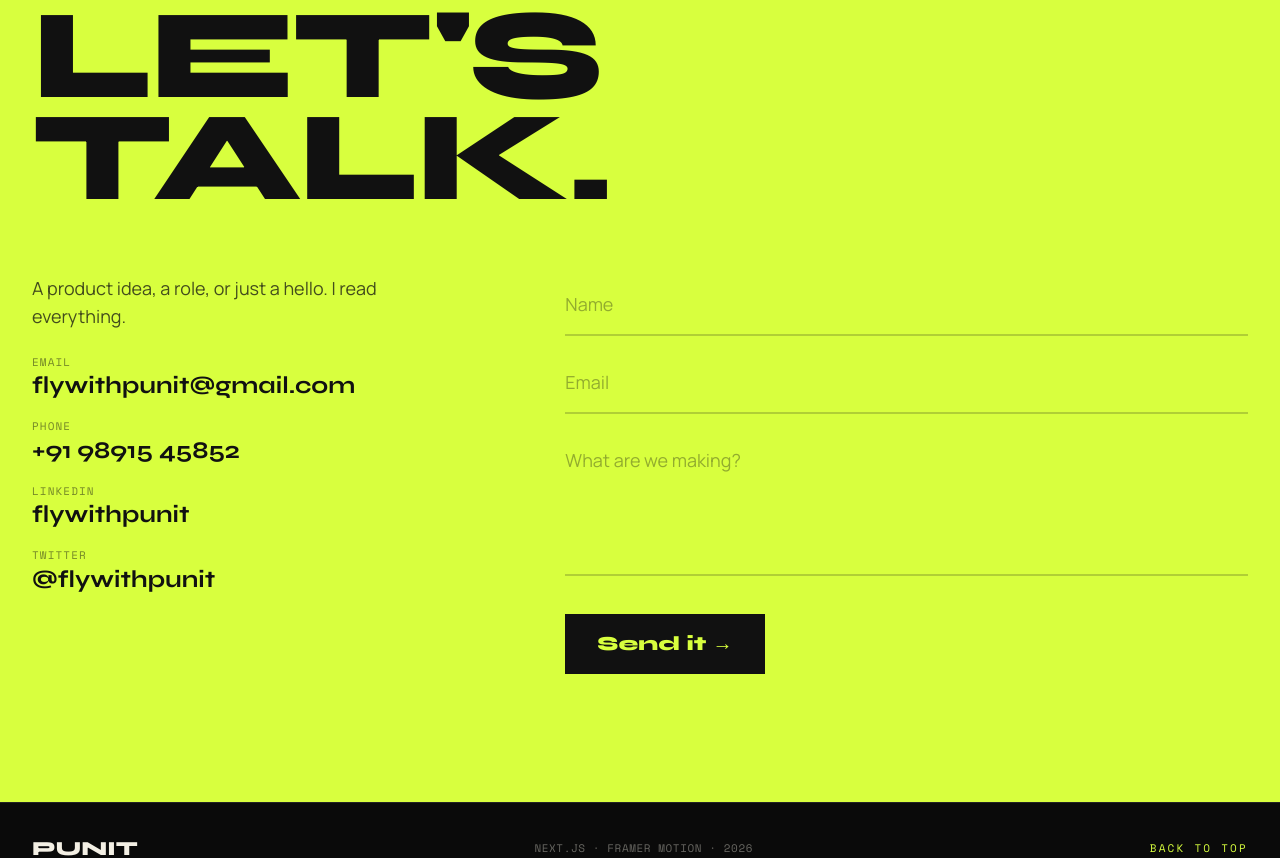
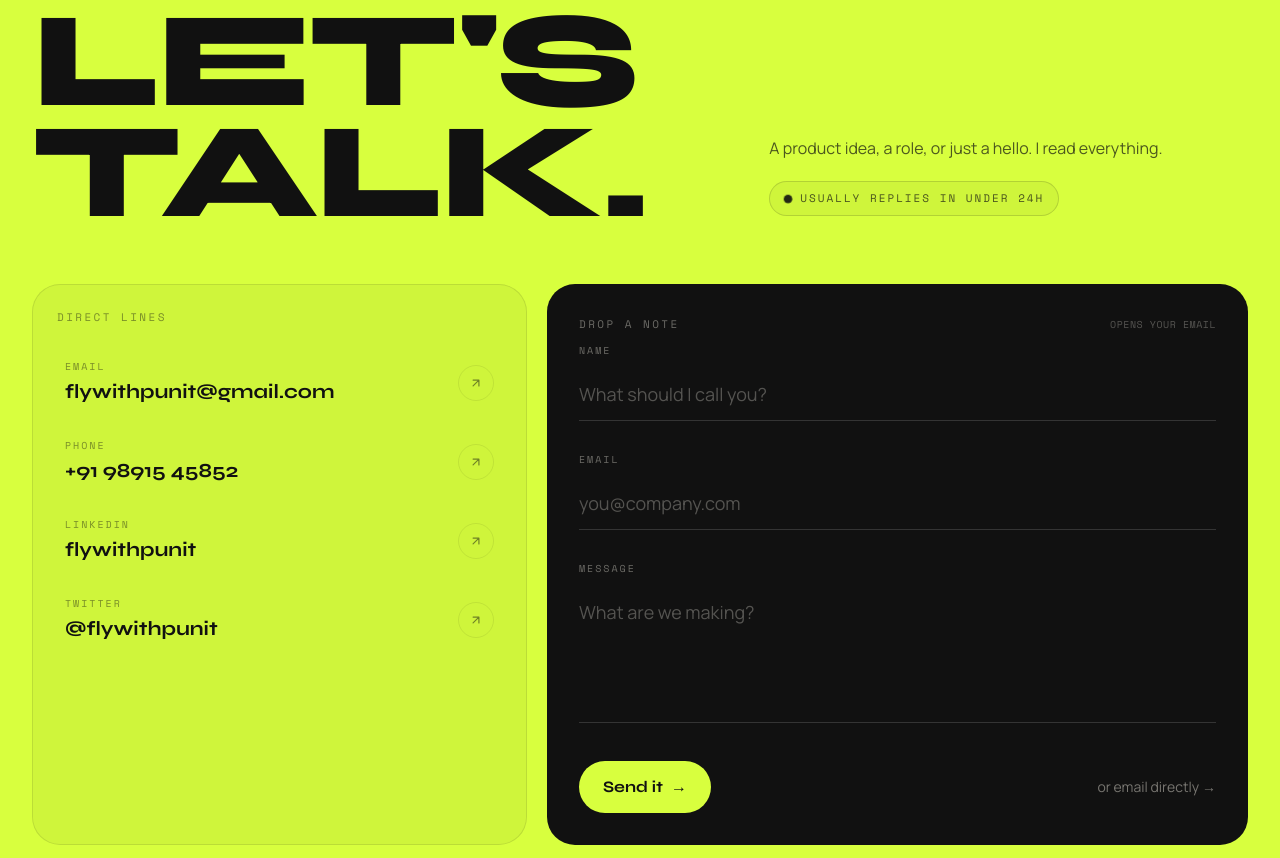
Before and after one commit to flywithpunitt/flywithpunit.com, a Next.js app: page / in a window 1280 px wide. Shown: the part 7200-8058 px from the top of the page. Built offline with nearby package versions, Linux system fonts and the light colour scheme.

Commit message:
new stuff

```diff
--- a/app/components/Contact.tsx
+++ b/app/components/Contact.tsx
@@ -14,103 +14,209 @@ export default function Contact() {
   const [form, setForm] = useState({ name: '', email: '', message: '' })
   const [status, setStatus] = useState<'idle' | 'sending' | 'sent'>('idle')
 
-  const submit = async (e: React.FormEvent) => {
+  const submit = (e: React.FormEvent) => {
     e.preventDefault()
     setStatus('sending')
-    await new Promise(r => setTimeout(r, 1400))
+
+    const subject = encodeURIComponent(`Portfolio note from ${form.name}`)
+    const body = encodeURIComponent(
+      `${form.message}\n\n—\n${form.name}\n${form.email}`
+    )
+    window.location.href = `mailto:flywithpunit@gmail.com?subject=${subject}&body=${body}`
+
+    window.setTimeout(() => {
       setStatus('sent')
-    setTimeout(() => {
+      window.setTimeout(() => {
         setStatus('idle')
         setForm({ name: '', email: '', message: '' })
-    }, 3200)
+      }, 3600)
+    }, 600)
   }
 
   return (
-    <section id="contact" className="bg-lime text-ink py-24 sm:py-32 px-5 sm:px-8">
+    <section id="contact" className="bg-lime text-ink py-16 sm:py-24 lg:py-32 px-4 sm:px-6 lg:px-8 overflow-hidden">
       <div className="max-w-7xl mx-auto">
-        <div className="flex items-baseline justify-between mb-10">
-          <span className="font-mono text-xs tracking-[0.28em] uppercase">05 / Contact</span>
-          <span className="font-mono text-xs tracking-[0.28em] uppercase text-ink/50">Say hello</span>
+        <div className="flex items-baseline justify-between gap-4 mb-8 sm:mb-10">
+          <span className="font-mono text-[11px] sm:text-xs tracking-[0.28em] uppercase">
+            05 / Contact
+          </span>
+          <span className="font-mono text-[11px] sm:text-xs tracking-[0.28em] uppercase text-ink/45">
+            Say hello
+          </span>
         </div>
 
+        <div className="grid lg:grid-cols-12 gap-8 lg:gap-12 items-end mb-10 sm:mb-14">
           <motion.h2
-          initial={{ opacity: 0, y: 20 }}
+            initial={{ opacity: 0, y: 24 }}
             whileInView={{ opacity: 1, y: 0 }}
             viewport={{ once: true }}
-          className="font-headline font-extrabold text-[16vw] sm:text-8xl lg:text-9xl leading-[0.8] tracking-tight mb-16"
+            transition={{ duration: 0.55, ease: [0.22, 1, 0.36, 1] }}
+            className="lg:col-span-7 font-headline font-extrabold text-[clamp(3.2rem,14vw,8.5rem)] leading-[0.82] tracking-tight"
           >
             LET&apos;S
             <br />
             TALK.
           </motion.h2>
 
-        <div className="grid lg:grid-cols-12 gap-16">
-          <div className="lg:col-span-5 space-y-6">
-            <p className="text-lg text-ink/75 max-w-sm">
+          <motion.div
+            initial={{ opacity: 0, y: 16 }}
+            whileInView={{ opacity: 1, y: 0 }}
+            viewport={{ once: true }}
+            transition={{ delay: 0.1, duration: 0.45 }}
+            className="lg:col-span-5 lg:pb-3"
+          >
+            <p className="text-ink/70 text-sm sm:text-base leading-relaxed max-w-md mb-5">
               A product idea, a role, or just a hello. I read everything.
             </p>
-            <div className="space-y-4">
+            <div className="inline-flex items-center gap-2 rounded-full border border-ink/15 bg-ink/[0.04] px-3.5 py-2">
+              <span className="live-dot w-2 h-2 rounded-full bg-ink" />
+              <span className="font-mono text-[11px] tracking-[0.18em] uppercase text-ink/70">
+                Usually replies in under 24h
+              </span>
+            </div>
+          </motion.div>
+        </div>
+
+        <div className="grid lg:grid-cols-12 gap-4 sm:gap-5">
+          {/* Channels */}
+          <motion.div
+            initial={{ opacity: 0, y: 24 }}
+            whileInView={{ opacity: 1, y: 0 }}
+            viewport={{ once: true }}
+            transition={{ delay: 0.08, duration: 0.5, ease: [0.22, 1, 0.36, 1] }}
+            className="lg:col-span-5 rounded-[22px] sm:rounded-[28px] border border-ink/10 bg-ink/[0.04] p-5 sm:p-6"
+          >
+            <p className="font-mono text-[11px] tracking-[0.22em] uppercase text-ink/45 mb-5">
+              Direct lines
+            </p>
+            <div className="space-y-1">
               {channels.map(item => (
                 <a
                   key={item.name}
                   href={item.href}
                   target={item.href.startsWith('http') ? '_blank' : undefined}
                   rel={item.href.startsWith('http') ? 'noopener noreferrer' : undefined}
-                  className="block group"
+                  className="group flex items-center justify-between gap-4 rounded-2xl px-3 py-3.5 -mx-1 hover:bg-ink/[0.06] transition-colors"
                 >
-                  <div className="font-mono text-[11px] uppercase tracking-widest text-ink/50">{item.name}</div>
-                  <div className="font-headline font-bold text-2xl group-hover:translate-x-1 transition-transform">
+                  <div className="min-w-0">
+                    <div className="font-mono text-[10px] uppercase tracking-[0.2em] text-ink/45 mb-1">
+                      {item.name}
+                    </div>
+                    <div className="font-headline font-bold text-lg sm:text-xl truncate group-hover:translate-x-0.5 transition-transform">
                       {item.value}
                     </div>
+                  </div>
+                  <span
+                    className="w-9 h-9 rounded-full border border-ink/15 flex items-center justify-center shrink-0 opacity-50 group-hover:opacity-100 group-hover:bg-ink group-hover:text-lime group-hover:border-ink transition-all"
+                    aria-hidden
+                  >
+                    <svg className="w-3.5 h-3.5" fill="none" stroke="currentColor" viewBox="0 0 24 24">
+                      <path strokeLinecap="round" strokeLinejoin="round" strokeWidth={2} d="M7 17L17 7M17 7H7M17 7v10" />
+                    </svg>
+                  </span>
                 </a>
               ))}
             </div>
-          </div>
+          </motion.div>
 
-          <form onSubmit={submit} className="lg:col-span-7 space-y-4">
+          {/* Form */}
+          <motion.div
+            initial={{ opacity: 0, y: 24 }}
+            whileInView={{ opacity: 1, y: 0 }}
+            viewport={{ once: true }}
+            transition={{ delay: 0.14, duration: 0.5, ease: [0.22, 1, 0.36, 1] }}
+            className="lg:col-span-7 rounded-[22px] sm:rounded-[28px] bg-ink text-paper p-5 sm:p-7 lg:p-8"
+          >
             {status === 'sent' ? (
-              <div className="h-full min-h-[280px] flex items-center">
-                <p className="font-headline font-extrabold text-5xl leading-none">
+              <div className="min-h-[320px] sm:min-h-[360px] flex flex-col justify-center">
+                <p className="font-mono text-[11px] tracking-[0.22em] uppercase text-lime mb-4">
+                  Sent
+                </p>
+                <p className="font-headline font-extrabold text-4xl sm:text-5xl leading-[0.95] tracking-tight">
                   Got it.
                   <br />
                   I&apos;ll write back.
                 </p>
+                <p className="mt-5 text-paper/50 text-sm max-w-sm leading-relaxed">
+                  Your mail client should be open. If nothing popped up, email me directly.
+                </p>
               </div>
             ) : (
-              <>
+              <form onSubmit={submit} className="space-y-5 sm:space-y-6">
+                <div className="flex items-center justify-between gap-3 mb-1">
+                  <p className="font-mono text-[11px] tracking-[0.22em] uppercase text-paper/40">
+                    Drop a note
+                  </p>
+                  <p className="font-mono text-[10px] tracking-wider uppercase text-paper/30">
+                    Opens your email
+                  </p>
+                </div>
+
+                <label className="block">
+                  <span className="font-mono text-[10px] tracking-[0.2em] uppercase text-paper/40">
+                    Name
+                  </span>
                   <input
                     required
-                  placeholder="Name"
+                    name="name"
+                    autoComplete="name"
+                    placeholder="What should I call you?"
                     value={form.name}
                     onChange={e => setForm(s => ({ ...s, name: e.target.value }))}
-                  className="w-full bg-transparent border-b-2 border-ink/20 focus:border-ink py-4 text-lg placeholder:text-ink/35"
+                    className="mt-2 w-full bg-transparent border-b border-white/15 focus:border-lime py-3 text-base sm:text-lg text-paper placeholder:text-paper/30 transition-colors"
                   />
+                </label>
+
+                <label className="block">
+                  <span className="font-mono text-[10px] tracking-[0.2em] uppercase text-paper/40">
+                    Email
+                  </span>
                   <input
                     required
                     type="email"
-                  placeholder="Email"
+                    name="email"
+                    autoComplete="email"
+                    placeholder="you@company.com"
                     value={form.email}
                     onChange={e => setForm(s => ({ ...s, email: e.target.value }))}
-                  className="w-full bg-transparent border-b-2 border-ink/20 focus:border-ink py-4 text-lg placeholder:text-ink/35"
+                    className="mt-2 w-full bg-transparent border-b border-white/15 focus:border-lime py-3 text-base sm:text-lg text-paper placeholder:text-paper/30 transition-colors"
                   />
+                </label>
+
+                <label className="block">
+                  <span className="font-mono text-[10px] tracking-[0.2em] uppercase text-paper/40">
+                    Message
+                  </span>
                   <textarea
                     required
+                    name="message"
                     rows={4}
                     placeholder="What are we making?"
                     value={form.message}
                     onChange={e => setForm(s => ({ ...s, message: e.target.value }))}
-                  className="w-full bg-transparent border-b-2 border-ink/20 focus:border-ink py-4 text-lg placeholder:text-ink/35 resize-none"
+                    className="mt-2 w-full bg-transparent border-b border-white/15 focus:border-lime py-3 text-base sm:text-lg text-paper placeholder:text-paper/30 resize-none transition-colors"
                   />
+                </label>
+
+                <div className="pt-2 flex flex-col sm:flex-row sm:items-center gap-4 sm:justify-between">
                   <button
                     type="submit"
                     disabled={status === 'sending'}
-                  className="mt-4 px-8 py-4 bg-ink text-lime font-headline font-extrabold text-xl hover:translate-x-1 transition-transform"
+                    className="inline-flex items-center justify-center gap-2 rounded-full bg-lime text-ink px-6 py-3.5 font-headline font-bold text-base hover:bg-paper transition-colors disabled:opacity-60"
                   >
-                  {status === 'sending' ? 'Sending…' : 'Send it →'}
+                    {status === 'sending' ? 'Opening mail…' : 'Send it'}
+                    <span aria-hidden>→</span>
                   </button>
-              </>
+                  <a
+                    href="mailto:flywithpunit@gmail.com"
+                    className="text-sm text-paper/45 hover:text-lime transition-colors"
+                  >
+                    or email directly →
+                  </a>
+                </div>
+              </form>
             )}
-          </form>
+          </motion.div>
         </div>
       </div>
     </section>
```
Lines whose indentation alone changed are shown as unchanged.
